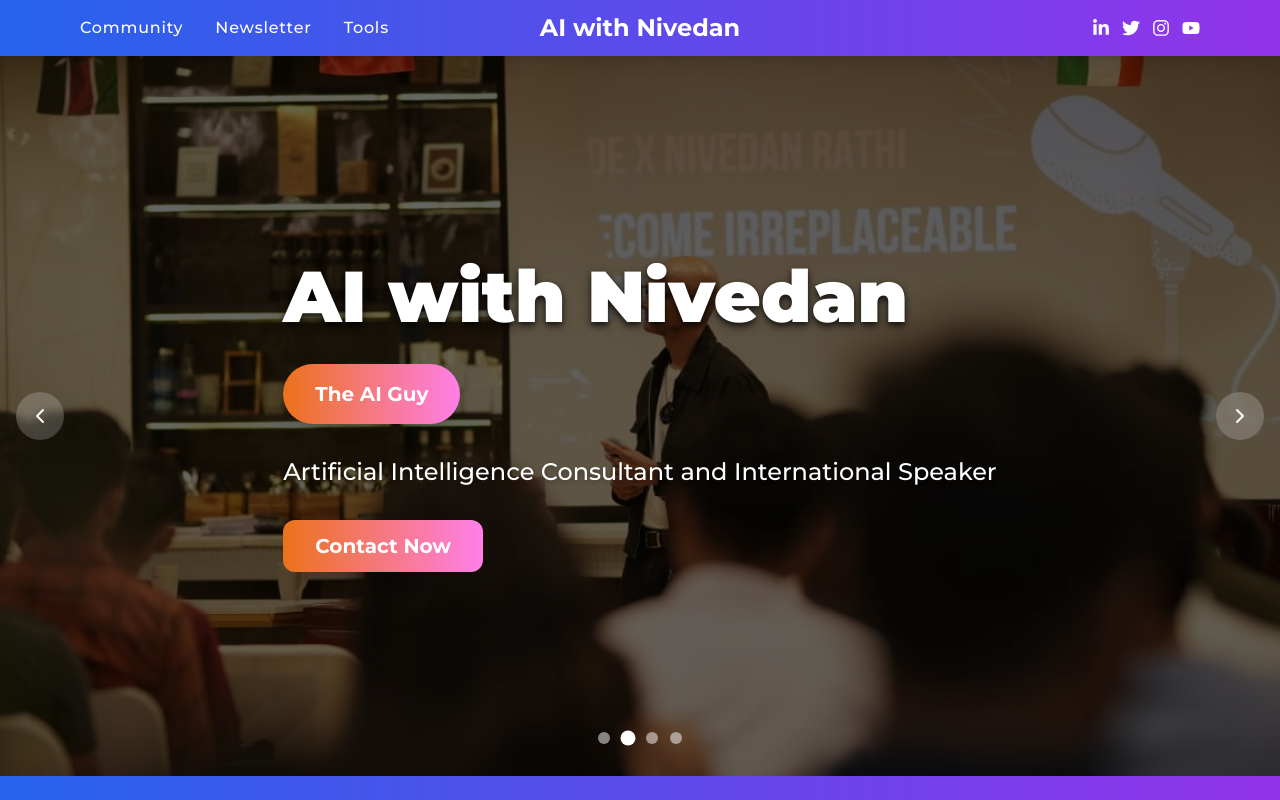
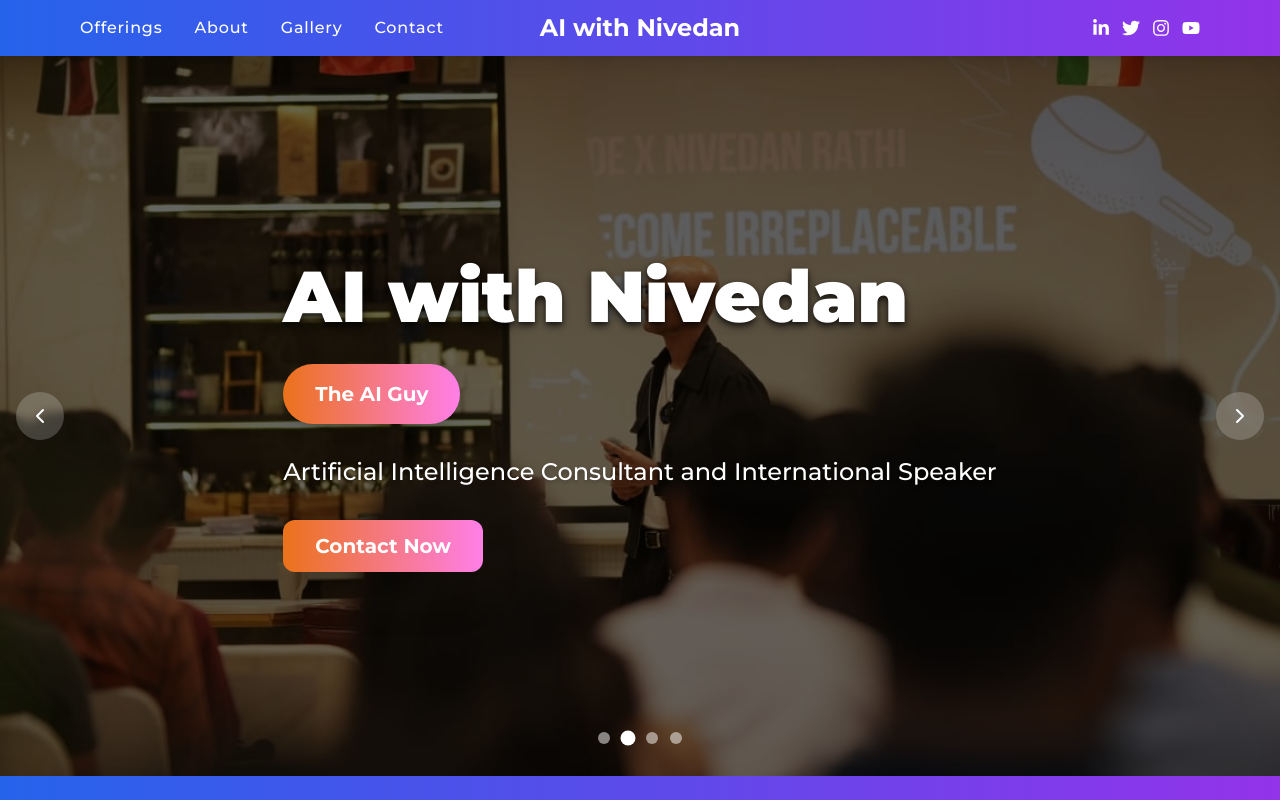
Before and after one commit to BAJAJPB/kartdev, a React (Vite) app: page / in a window 1280 px wide. Shown: the top 800 px of the page. Built offline with nearby package versions, Linux system fonts and the light colour scheme.

Commit message:
Adjust header and hero section
Update navlinks and shift hero text to the left.

```diff
--- a/src/components/HeroSlideshow.tsx
+++ b/src/components/HeroSlideshow.tsx
@@ -112,7 +112,7 @@ export const HeroSlideshow: React.FC<HeroSlideshowProps> = ({
 
       {/* Content */}
       <div className="relative z-10 max-w-6xl mx-auto px-4 py-20">
-        <div className="space-y-8 max-w-4xl">
+        <div className="space-y-8 max-w-4xl text-left">
           {/* Main Title */}
           <h1 className="text-5xl md:text-6xl lg:text-7xl font-montserrat font-black leading-tight animate-fade-in">
             <span className="text-white text-shadow-lg">{title}</span>
@@ -126,7 +126,7 @@ export const HeroSlideshow: React.FC<HeroSlideshowProps> = ({
           </div>
 
           {/* Subtitle */}
-          <p className="text-white text-lg md:text-xl lg:text-2xl font-montserrat font-medium max-w-4xl mx-auto leading-relaxed text-shadow animate-slide-up">
+          <p className="text-white text-lg md:text-xl lg:text-2xl font-montserrat font-medium max-w-4xl leading-relaxed text-shadow animate-slide-up">
             {subtitle}
           </p>
 
--- a/src/data/siteData.ts
+++ b/src/data/siteData.ts
@@ -8,9 +8,10 @@ import {
 } from '../types';
 
 export const navigationItems: NavigationItem[] = [
-  { label: "Community", href: "https://chat.whatsapp.com/FIfmHT7Pc1NH1HIca2sAb8", external: true },
-  { label: "Newsletter", href: "#newsletter" },
-  { label: "Tools", href: "https://futureandai.com/tools/", external: true }
+  { label: "Offerings", href: "#offerings" },
+  { label: "About", href: "#about" },
+  { label: "Gallery", href: "#gallery" },
+  { label: "Contact", href: "#contact" }
 ];
 
 export const statistics: StatisticItem[] = [
```
